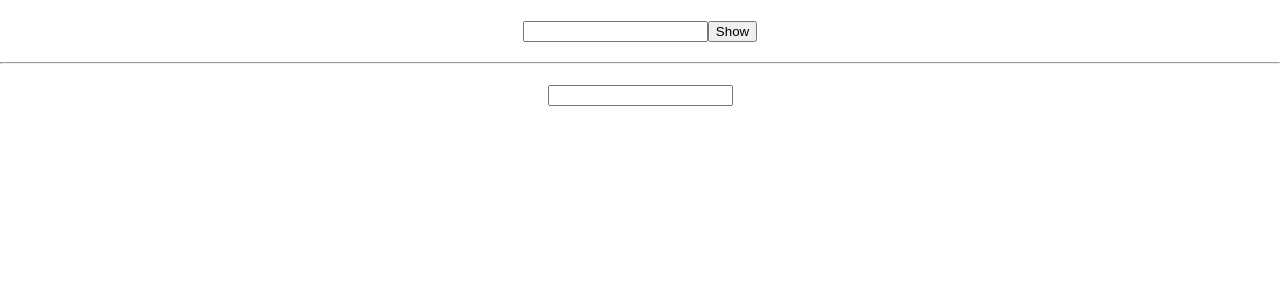
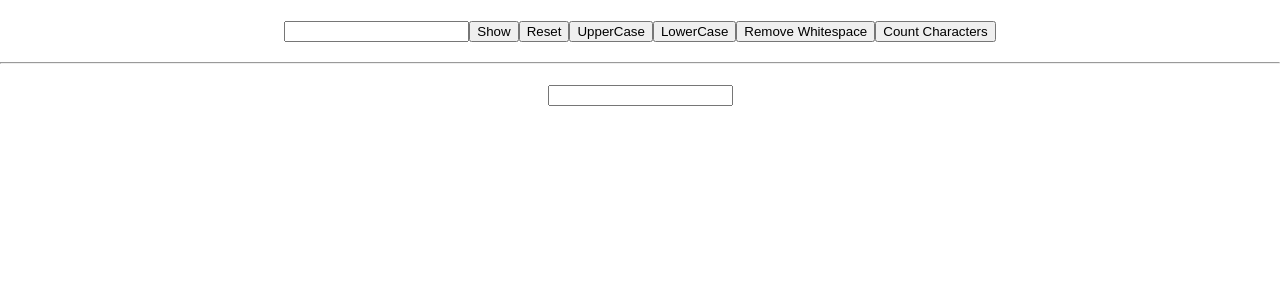
Before and after one commit to karanjot-Singh168/ReactPractice, a React (Create React App) app: page / in a window 1280 px wide. Shown: the top 300 px of the page. Built offline with nearby package versions, Linux system fonts and the light colour scheme.

Commit message:
reset,conversion to uppercase,lowercase remove whitespace  and count characters functionality implemented

```diff
--- a/src/components/firstinput.jsx
+++ b/src/components/firstinput.jsx
@@ -10,6 +10,9 @@ export default function FirstInput() {
   function firstInputChangeHandler(firstInputValue) {
     setFirstInputValue(firstInputValue);
     setShowFirstInputValue(false);
+  }
+  function countChars(){
+    console.log(firstInputValue.replace(/\s/g, "").length)
   }
   return (
     <>
@@ -27,6 +30,13 @@ export default function FirstInput() {
         <button onClick={() => setShowFirstInputValue(true)}>Show</button>
         {/* <button onClick={setFirstInput}>Show text</button> */}
         <label>{ShowFirstInputValue ? firstInputValue : ""}</label>
+        <button onClick={() => setFirstInputValue("")}>Reset</button>
+        <button onClick={() => setFirstInputValue(firstInputValue.toUpperCase())}>UpperCase</button>
+        <button onClick={() => setFirstInputValue(firstInputValue.toLowerCase())}>LowerCase</button>
+        <button onClick={() => setFirstInputValue(firstInputValue.replace(/\s/g, ""))}>Remove Whitespace</button>
+        <button onClick={() => countChars()}>Count Characters</button>
+
+
       </div>
       <hr />
     </>
```
